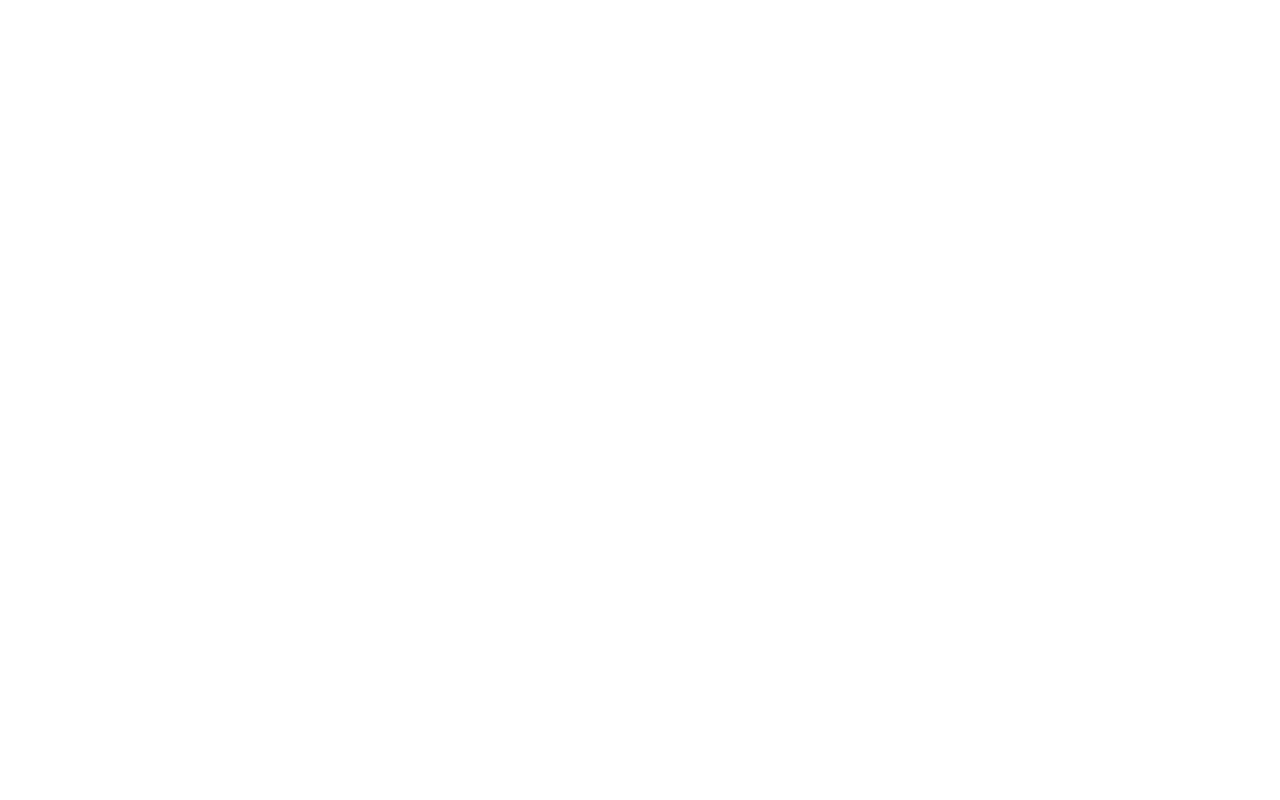
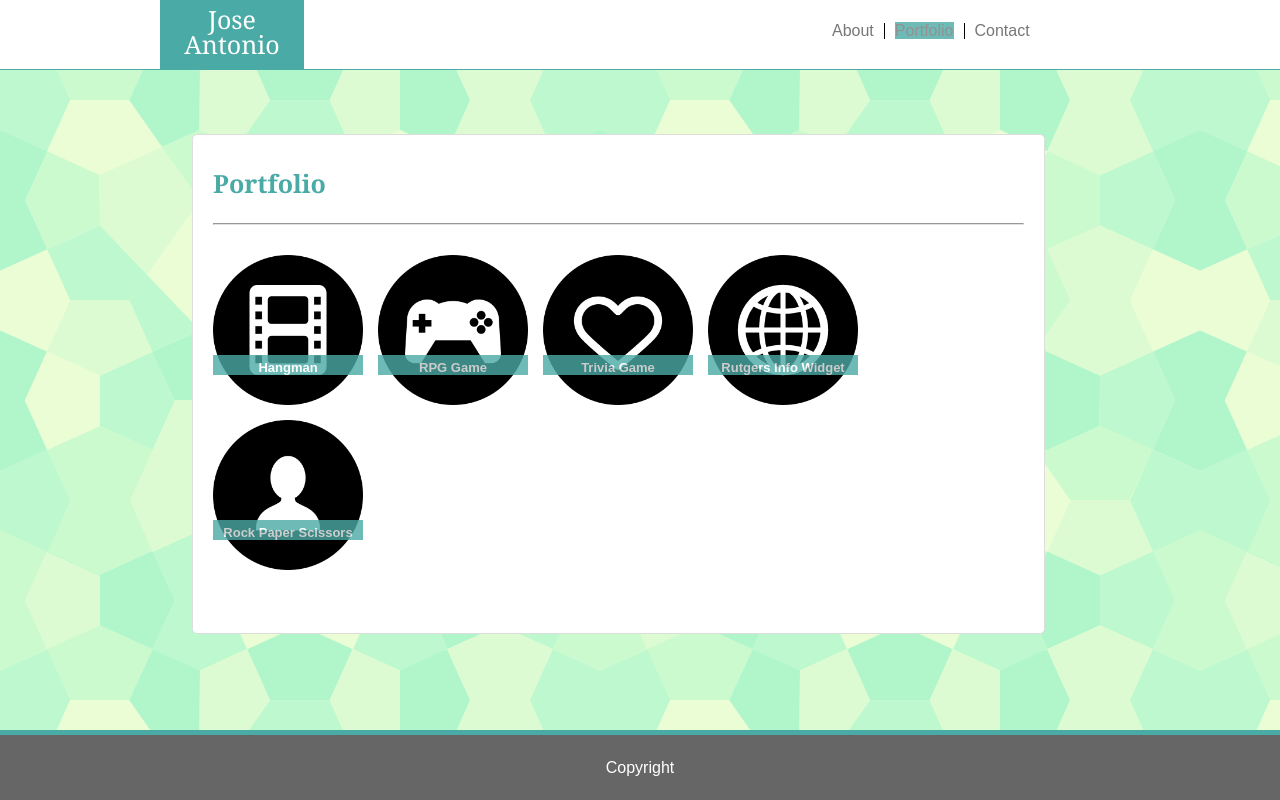
Before and after one commit to shamatik/ResponsivePortfolio, a plain HTML site: page portfolio.html in a window 1280 px wide. Drawn offline with Linux system fonts and the light colour scheme.

Commit message:
contact and portfolio added

```diff
--- a/assets/css/style.css
+++ b/assets/css/style.css
@@ -208,3 +208,98 @@ hr{
     margin-bottom: 30px;
     border-color: #dddd;
 }
+
+/*contact style*/
+
+.formStyle{
+    width: 100%;
+    margin-bottom: 20px;
+    color: #777777;
+
+}
+
+input{
+    height: 25px;
+}
+
+input, textarea{
+    width:99%;
+    padding-left:10px;
+    border-radius: 5px;
+    background-color: white;
+    border: 1px solid #777777;
+
+
+}
+
+textarea{
+    height: 100px;
+    resize: none;
+}
+
+.submit{
+    background-color: #4aaaa5;
+    width: 85px;
+    height: 30px;
+    color:white;
+    font-size: 15px;
+}
+
+/*Portfolio*/
+
+.portImage{
+    position:relative;
+    float: left;
+    width: 150px;
+    height: 150px;
+    margin-right: 15px;
+    margin-bottom: 15px;
+}
+
+.textFloat{
+    position: relative;
+    text-align: center;
+    font-size: 13px;
+    font-weight: bold;
+    top: 100px;
+    color: white;
+    background-color: #4aaaa5;
+    opacity: .8;
+    height: 20px;
+    padding: 3px 0;
+    margin-bottom:10px;
+}
+
+.portfoliocontainer{
+
+    height: 500px;
+    margin-left: 15%;
+    margin-top: 5%;
+    background-color: white;
+    padding:20px;
+    line-height: 1.5;
+    font-size: 18px;
+    border: 1px solid #dddddd;
+    border-radius: 5px;
+}
+
+.img1{
+    background: url(../images/film.png) no-repeat;
+    background-size: 150px 150px;
+}
+.img2{
+    background: url(../images/gamepad.png) no-repeat;
+    background-size: 150px 150px;
+}
+.img3{
+    background: url(../images/heart.png) no-repeat;
+    background-size: 150px 150px;
+}
+.img4{
+    background: url(../images/internet.png) no-repeat;
+    background-size: 150px 150px;
+}
+.img5{
+    background: url(../images/user.png) no-repeat;
+    background-size: 150px 150px;
+}
--- a/contact.html
+++ b/contact.html
@@ -0,0 +1,62 @@
+<!DOCTYPE html>
+<html lang="en">
+<head>
+    <meta charset="UTF-8">
+    <meta name="viewport" content="width=device-width, initial-scale=1.0">
+    <meta http-equiv="X-UA-Compatible" content="ie=edge">
+    <title>JAAG Responsive Portfolio</title>
+    <link rel="stylesheet" type="text/css" href="assets/css/reset.css">
+    <link rel="stylesheet" type="text/css" href="assets/css/style.css">
+    <link rel="shortcut icon" type="image/jpg" href="https://orig00.deviantart.net/9c92/f/2014/241/e/f/audio_frequency_icon_by_ariesmusiq-d7x68rm.png"/>
+</head>
+<body>
+       <div class = "row">
+            <div class = "col-12 col-s-12 col- navContainer">
+            <header>
+                <nav>
+                    <div class = "nameContainer"><h2>Jose Antonio</h2></div>
+                    <ul>
+                        <li class = "navButton" > <a class= "buttonStyle" href="index.html">About</a></li>
+                        <li class = "navButton"><a class= "buttonStyle" href="portfolio.html">Portfolio</a></li>
+                        <li><a class= "buttonStyle selected" href="contact.html">Contact</a></li>
+                    </ul>
+                </nav>
+            </header>
+            </div>
+        </div>
+
+    <div class= "row">
+        <div class="col-8 col-s-8 indexcontainer">
+                <h2 class= "indexHeading">Contact</h2>
+                <hr>
+               <form>
+                    <form action="/action_page.php">
+                        <div class = "formStyle">
+                            <label for= "fullName">Name:</label>
+                        <br>
+                            <input type="text" name="name" placeholder="Full Name">
+                        </div>
+                        <div class = "formStyle">
+                            <label for= "email">E-Mail:</label>
+                            <br>
+                             <input type="text" name="email" placeholder="E-Mail">
+                        </div>
+                         <div class = "formStyle">
+                                <label for= "message">Message:</label>
+                                <br>
+                            <textarea name="message" rows"10" placeholder="Message"></textarea>
+                         </div>
+                            <input class= "submit" type="submit" value="Submit">
+                      </form>
+               </form>
+            </div>
+    </div>
+<div class = "row">
+                    <div = "col-12 col-s-12 col- footerContainer">
+                        <footer>
+                            <p>Copyright</p>
+                        </footer>
+                    </div>
+                </div>
+</body>
+</html>
--- a/portfolio.html
+++ b/portfolio.html
@@ -0,0 +1,58 @@
+<!DOCTYPE html>
+<html lang="en">
+<head>
+    <meta charset="UTF-8">
+    <meta name="viewport" content="width=device-width, initial-scale=1.0">
+    <meta http-equiv="X-UA-Compatible" content="ie=edge">
+    <title>JAAG Responsive Portfolio</title>
+    <link rel="stylesheet" type="text/css" href="assets/css/reset.css">
+    <link rel="stylesheet" type="text/css" href="assets/css/style.css">
+    <link rel="shortcut icon" type="image/jpg" href="https://orig00.deviantart.net/9c92/f/2014/241/e/f/audio_frequency_icon_by_ariesmusiq-d7x68rm.png"/>
+</head>
+<body>
+       <div class = "row">
+            <div class = "col-12 col-s-12 col- navContainer">
+            <header>
+                <nav>
+                    <div class = "nameContainer"><h2>Jose Antonio</h2></div>
+                    <ul>
+                        <li class = "navButton" > <a class= "buttonStyle " href="index.html">About</a></li>
+                        <li class = "navButton"><a class= "buttonStyle selected" href="portfolio.html">Portfolio</a></li>
+                        <li><a class= "buttonStyle" href="contact.html">Contact</a></li>
+                    </ul>
+                </nav>
+            </header>
+            </div>
+        </div>
+
+<div class= "row">
+        <div class="col-8 col-s-8 portfoliocontainer">
+                <h2 class= "indexHeading">Portfolio</h2>
+                <hr>
+                <div class= "portImage img1">
+                    <div class= "textFloat">Hangman</div>
+                </div>
+                <div class= "portImage img2">
+                        <div class= "textFloat">RPG Game</div>
+                    </div>
+                <div class= "portImage img3">
+                    <div class= "textFloat">Trivia Game</div>
+                </div>
+                <div class= "portImage img4">
+                        <div class= "textFloat">Rutgers Info Widget</div>
+                    </div>
+                <div class= "portImage img5">
+                    <div class= "textFloat">Rock Paper Scissors</div>
+                </div>
+            </div>
+</div>
+
+<div class = "row">
+         <div = "col-12 col-s-12 col- footerContainer">
+                <footer>
+                       <p>Copyright</p>
+                </footer>
+         </div>
+</div>
+</body>
+</html>
```
